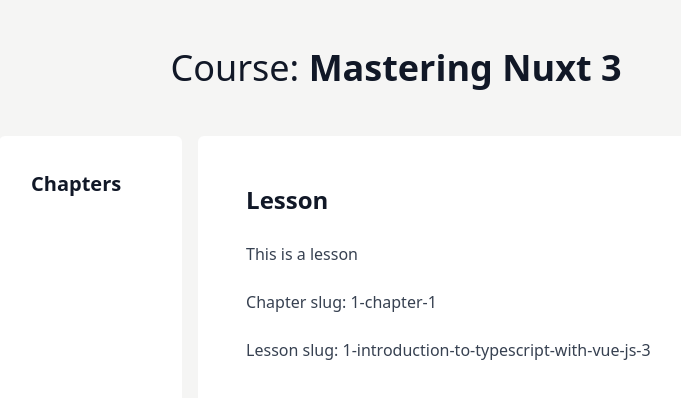
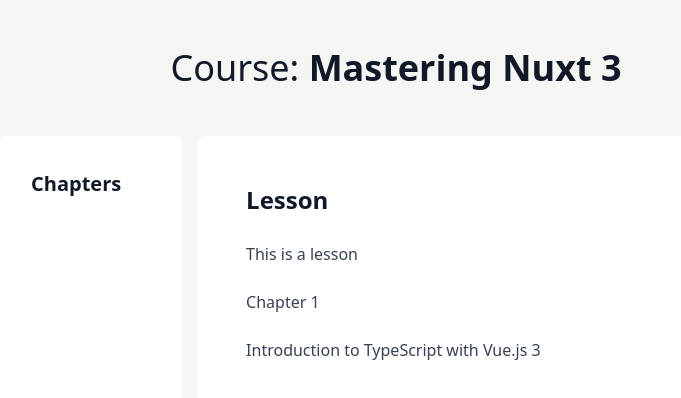
Before and after one commit to michael-farwell/nuxt-learning, a Nuxt app: page /course/chapter/1-chapter-1/lesson/1-introduction-to-typescript-with-vue-js-3 in a window 1280 px wide. Shown: the top 398 px of the page, without its empty margins (244-925 px from the left). Built offline with nearby package versions, Linux system fonts and the light colour scheme.

Commit message:
complete 1-5

```diff
--- /dev/null
+++ b/composables/courseData.ts
@@ -0,0 +1,147 @@
+export default {
+  title: "TypeScript with Vue.js 3",
+  chapters: [
+    {
+      title: "Chapter 1",
+      slug: "1-chapter-1",
+      number: 1,
+      lessons: [
+        {
+          title: "Introduction to TypeScript with Vue.js 3",
+          slug: "1-introduction-to-typescript-with-vue-js-3",
+          number: 1,
+          downloadUrl:
+              "https://vueschool.io/lessons/introduction-to-typescript-with-vue-js-3",
+          videoId: 684236333,
+          text: `In this lesson, we take a look at some of the benefits of using TypeScript with Vue.js including:
+
+Improved error detection in your IDE and at build time
+Safer and less stressful refactoring
+More focused and accurate IDE autocompletion
+
+We also answer the question: “Are there any cases when you wouldn’t want to use TypeScript?”.`,
+        },
+        {
+          title: "TypeScript in Vue Components",
+          slug: "2-typescript-in-vue-components",
+          number: 2,
+          downloadUrl:
+              "https://vueschool.io/lessons/typescript-in-vue-components",
+          videoId: 684012498,
+          text: `In this lesson, we learn how to direct Vue Single File Components to work with typescript.`,
+        },
+        {
+          title: "Typing Component Events",
+          slug: "3-typing-component-events",
+          number: 3,
+          downloadUrl:
+              "https://vueschool.io/lessons/typing-component-events",
+          sourceUrl:
+              "https://vueschool.io/lessons/typing-component-events",
+          videoId: 686921522,
+          text: `In this lesson, we learn how to type the payload of component events in Vue and TypeScript.`,
+        },
+      ],
+    },
+    {
+      title: "Chapter 2",
+      slug: "2-chapter-2",
+      number: 2,
+      lessons: [
+        {
+          title:
+              "Using TypeScript with the Options API in Components",
+          slug: "1-using-typescript-with-the-options-api-in-components",
+          number: 1,
+          downloadUrl:
+              "https://vueschool.io/lessons/using-typescript-with-the-options-api-in-components",
+          sourceUrl:
+              "https://vueschool.io/lessons/using-typescript-with-the-options-api-in-components",
+          videoId: 688503389,
+          text: `In this lesson, we learn how to use TypeScript with the Vue.js Options API to type things such as component props, computed props, and events.`,
+        },
+        {
+          title: "Declaring and Typing Component Props",
+          slug: "2-declaring-and-typing-component-props",
+          number: 2,
+          downloadUrl:
+              "https://vueschool.io/lessons/declaring-and-typing-component-props",
+          sourceUrl:
+              "https://vueschool.io/lessons/declaring-and-typing-component-props",
+          videoId: 688500728,
+          text: `In this lesson, we’ll examine how to use TypeScript to define types for Vue component props. Along the way, you’ll also get a first hand look at the great DX this provides for interacting with those components.`,
+        },
+        {
+          title: "TypeScript in Vue Components",
+          slug: "3-typescript-in-vue-components",
+          number: 3,
+          downloadUrl:
+              "https://vueschool.io/lessons/typescript-in-vue-components",
+          videoId: 684012498,
+          text: `In this lesson, we learn how to direct Vue Single File Components to work with typescript.`,
+        },
+        {
+          title: "Typing Component Events",
+          slug: "4-typing-component-events",
+          number: 4,
+          downloadUrl:
+              "https://vueschool.io/lessons/typing-component-events",
+          sourceUrl:
+              "https://vueschool.io/lessons/typing-component-events",
+          videoId: 686921522,
+          text: `In this lesson, we learn how to type the payload of component events in Vue and TypeScript.`,
+        },
+      ],
+    },
+    {
+      title: "Chapter 3",
+      slug: "3-chapter-3",
+      number: 3,
+      lessons: [
+        {
+          title:
+              "Using TypeScript with the Options API in Components",
+          slug: "1-using-typescript-with-the-options-api-in-components",
+          number: 1,
+          downloadUrl:
+              "https://vueschool.io/lessons/using-typescript-with-the-options-api-in-components",
+          sourceUrl:
+              "https://vueschool.io/lessons/using-typescript-with-the-options-api-in-components",
+          videoId: 688503389,
+          text: `In this lesson, we learn how to use TypeScript with the Vue.js Options API to type things such as component props, computed props, and events.`,
+        },
+        {
+          title: "Declaring and Typing Component Props",
+          slug: "2-declaring-and-typing-component-props",
+          number: 2,
+          downloadUrl:
+              "https://vueschool.io/lessons/declaring-and-typing-component-props",
+          sourceUrl:
+              "https://vueschool.io/lessons/declaring-and-typing-component-props",
+          videoId: 688500728,
+          text: `In this lesson, we’ll examine how to use TypeScript to define types for Vue component props. Along the way, you’ll also get a first hand look at the great DX this provides for interacting with those components.`,
+        },
+        {
+          title: "TypeScript in Vue Components",
+          slug: "3-typescript-in-vue-components",
+          number: 3,
+          downloadUrl:
+              "https://vueschool.io/lessons/typescript-in-vue-components",
+          videoId: 684012498,
+          text: `In this lesson, we learn how to direct Vue Single File Components to work with typescript.`,
+        },
+        {
+          title: "Typing Component Events",
+          slug: "4-typing-component-events",
+          number: 4,
+          downloadUrl:
+              "https://vueschool.io/lessons/typing-component-events",
+          sourceUrl:
+              "https://vueschool.io/lessons/typing-component-events",
+          videoId: 686921522,
+          text: `In this lesson, we learn how to type the payload of component events in Vue and TypeScript.`,
+        },
+      ],
+    },
+  ],
+};
--- /dev/null
+++ b/composables/useCourse.ts
@@ -0,0 +1,5 @@
+import courseData from "~/composables/courseData";
+
+export const useCourse = () => {
+  return courseData;
+};
--- a/pages/course/chapter/[chapterSlug]/lesson/[lessonSlug].vue
+++ b/pages/course/chapter/[chapterSlug]/lesson/[lessonSlug].vue
@@ -2,13 +2,17 @@
     setup
     lang="ts">
 const $route = useRoute();
+const course = useCourse();
+
+const chapter = computed(() => course.chapters.find((chapter) => chapter.slug === $route.params.chapterSlug));
+const lesson = computed(() => chapter.value!.lessons.find((lesson) => lesson.slug === $route.params.lessonSlug));
 </script>
 
 <template>
   <h2>Lesson</h2>
   <p>This is a lesson</p>
-  <p>Chapter slug: {{$route.params.chapterSlug}}</p>
-  <p>Lesson slug: {{$route.params.lessonSlug}}</p>
+  <p>{{chapter.title}}</p>
+  <p>{{lesson.title}}</p>
 </template>
 
 <style scoped>
```
